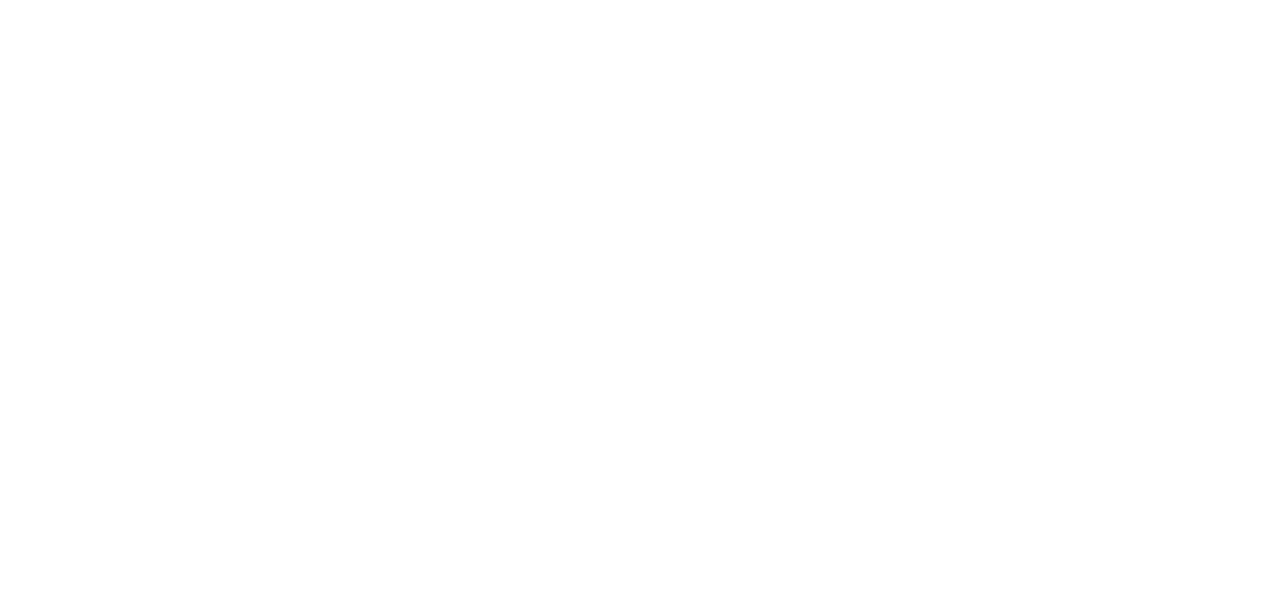
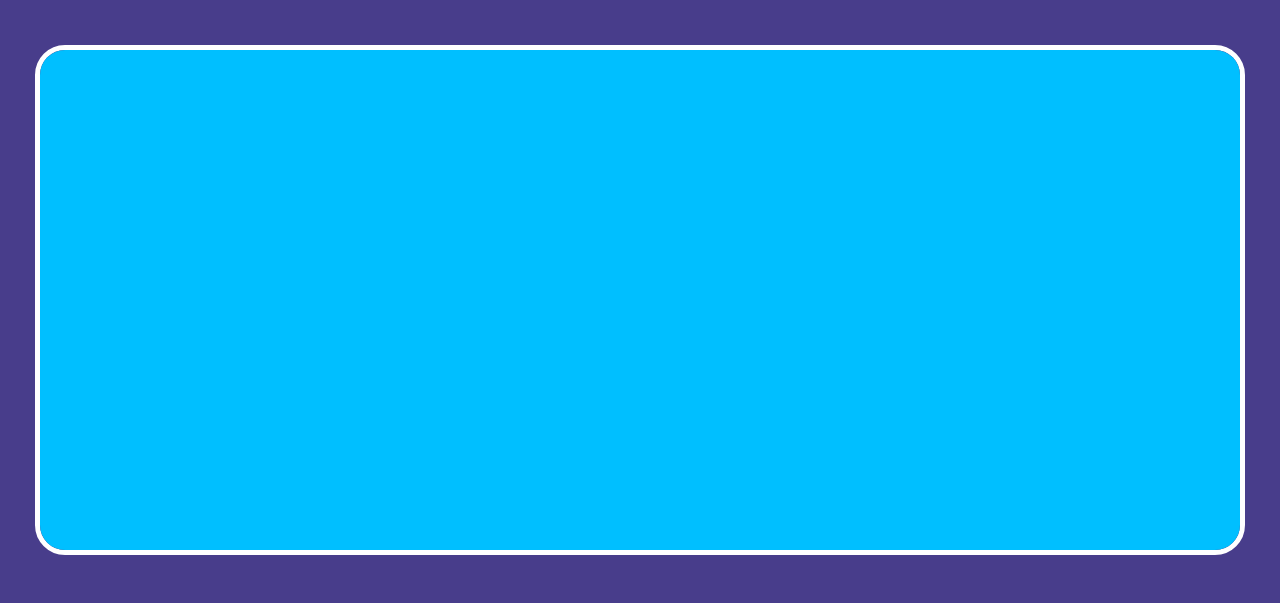
Before and after one commit to cicerohuxley/asteroide, a plain HTML site: page src/index.html in a window 1280 px wide. Drawn offline with Linux system fonts and the light colour scheme.

Commit message:
configurando canvas

```diff
--- /dev/null
+++ b/src/css/styles.css
@@ -0,0 +1,17 @@
+body{
+  background-color: darkslateblue;
+  margin: 0 auto;
+}
+
+
+#container{
+  display: flex;
+  justify-content: center;
+  align-items: center;
+  max-width: 100%;
+  height: 600px;
+}
+canvas{
+  border: 5px solid white;
+  border-radius: 30px;
+}
--- a/index.html
+++ b/src/index.html
@@ -3,11 +3,13 @@
 <head>
   <meta charset="UTF-8">
   <meta name="viewport" content="width=device-width, initial-scale=1.0">
-  <link rel="stylesheet" href="styles.css">
+  <link rel="stylesheet" href="./css/styles.css">
   <title>Document</title>
 </head>
 <body>
-  <canvas id="canvas"></canvas>
-  <script type="module" src="script.js"></script>
+  <section id="container">
+    <canvas id="canvas"></canvas>
+  </section>
+  <script type="module" src="/src/scripts/main.js"></script>
 </body>
 </html>
--- /dev/null
+++ b/src/scripts/main.js
@@ -0,0 +1,14 @@
+const canvas = document.getElementById("canvas")
+const context = canvas.getContext("2d")
+const canWidth = canvas.width = 1200
+const canHeight = canvas.height = 500
+
+
+function main(){
+context.fillStyle = "deepskyblue"
+context.fillRect(0, 0, canWidth, canHeight)
+}
+
+
+
+main()
```
Also changed, not shown: src/scripts/player.js (added), styles.css (deleted).
